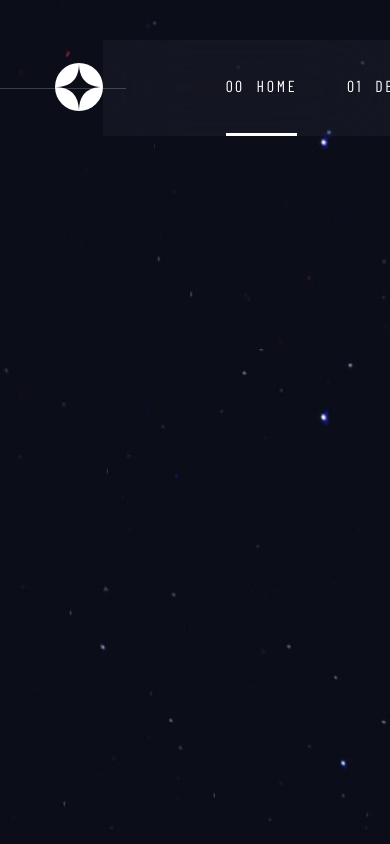
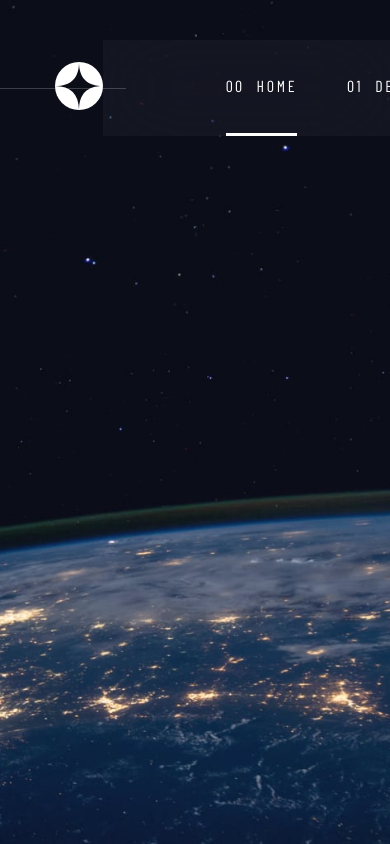
Before and after one commit to ElieB77/space_tourism, a Next.js app in the folder space_tourism/: page / in a window 390 px wide. Shown: the top 844 px of the page. Built offline with nearby package versions, Linux system fonts and the light colour scheme.

Commit message:
Add media queries.

```diff
--- a/space_tourism/src/app/_styles/abstracts/_mixins.scss
+++ b/space_tourism/src/app/_styles/abstracts/_mixins.scss
@@ -8,6 +8,19 @@
   height: 100%;
 }
 
+@mixin center_vertically {
+  display: flex;
+  align-items: center;
+}
+
 @mixin active {
   border-bottom: solid 3px $light !important;
 }
+///////////////////////////////////////
+@mixin responsive($size) {
+  $query: map-get($breakpoints, $size);
+  $maxWidth: map-get($query, max-width);
+  @media (max-width: #{$maxWidth}) {
+    @content;
+  }
+}
--- a/space_tourism/src/app/_styles/abstracts/_variables.scss
+++ b/space_tourism/src/app/_styles/abstracts/_variables.scss
@@ -4,6 +4,19 @@ $dark: #0b0d17;
 $dark-opacity: rgba(255, 255, 255, 0.04);
 $light: #fff;
 $bright: #d0d6f9;
+//////////////////////
 $bellefair: "Bellefair";
 $barlow: "Barlow";
 $barlow-condensed: "Barlow Condensed";
+///////////////////////
+$mobile: 375px;
+$tablet: 768px;
+
+$breakpoints: (
+  "small": (
+    max-width: $mobile,
+  ),
+  "medium": (
+    max-width: $tablet,
+  ),
+);
--- a/space_tourism/src/app/_styles/base/_reset.scss
+++ b/space_tourism/src/app/_styles/base/_reset.scss
@@ -13,6 +13,7 @@
 html,
 body {
   font-family: $barlow;
+  font-size: 18px;
   width: 100%;
   height: 100%;
   overflow: hidden;
@@ -34,3 +35,8 @@ h5,
 h6 {
   overflow-wrap: break-word;
 }
+
+a {
+  text-decoration: none;
+  color: inherit;
+}
--- a/space_tourism/src/app/_styles/base/_typography.scss
+++ b/space_tourism/src/app/_styles/base/_typography.scss
@@ -50,7 +50,6 @@
   color: $light;
 }
 
-a {
-  text-decoration: none;
-  color: inherit;
+p {
+  line-height: 32px;
 }
--- a/space_tourism/src/app/_styles/components/_header.scss
+++ b/space_tourism/src/app/_styles/components/_header.scss
@@ -1,6 +1,7 @@
+@use "../abstracts/mixins" as *;
+
 .__header {
-  display: flex;
-  align-items: center;
+  @include center_vertically;
   justify-content: space-between;
   padding-top: 40px;
   position: absolute;
--- a/space_tourism/src/app/_styles/components/_navbar.scss
+++ b/space_tourism/src/app/_styles/components/_navbar.scss
@@ -2,12 +2,11 @@
 @use "../abstracts/mixins" as *;
 
 .__navbar {
+  @include center_vertically;
   background-color: $dark-opacity;
   backdrop-filter: blur(40.774227142333984px);
   width: 830px;
   height: 96px;
-  display: flex;
-  align-items: center;
   gap: 50px;
   padding: 0 0 0 123px;
   position: relative;
@@ -23,9 +22,8 @@
   }
 
   & a {
+    @include center_vertically;
     height: 96px;
-    display: flex;
-    align-items: center;
     border-bottom: solid 3px transparent;
     transition: 0.3s ease;
 
--- a/space_tourism/src/app/_styles/pages/_crew.scss
+++ b/space_tourism/src/app/_styles/pages/_crew.scss
@@ -2,4 +2,10 @@
 
 .__crew {
   @include background-image("/images/crew/background-crew-desktop.jpg");
+  @include responsive("medium") {
+    @include background-image("/images/crew/background-crew-tablet.jpg");
+  }
+  @include responsive("small") {
+    @include background-image("/images/crew/background-crew-mobile.jpg");
+  }
 }
--- a/space_tourism/src/app/_styles/pages/_home.scss
+++ b/space_tourism/src/app/_styles/pages/_home.scss
@@ -1,5 +1,11 @@
-@use "../abstracts//mixins" as *;
+@use "../abstracts/mixins" as *;
 
 .__home {
   @include background-image("/images/home/background-home-desktop.jpg");
+  @include responsive("medium") {
+    @include background-image("/images/home/background-home-tablet.jpg");
+  }
+  @include responsive("small") {
+    @include background-image("/images/home/background-home-mobile.jpg");
+  }
 }
```
Also changed, not shown: space_tourism/src/app/_styles/pages/_destination.scss (+10 -0 lines), space_tourism/src/app/_styles/pages/_technology.scss (+10 -0 lines), space_tourism/src/app/_styles/base/_media-query.scss (added).
